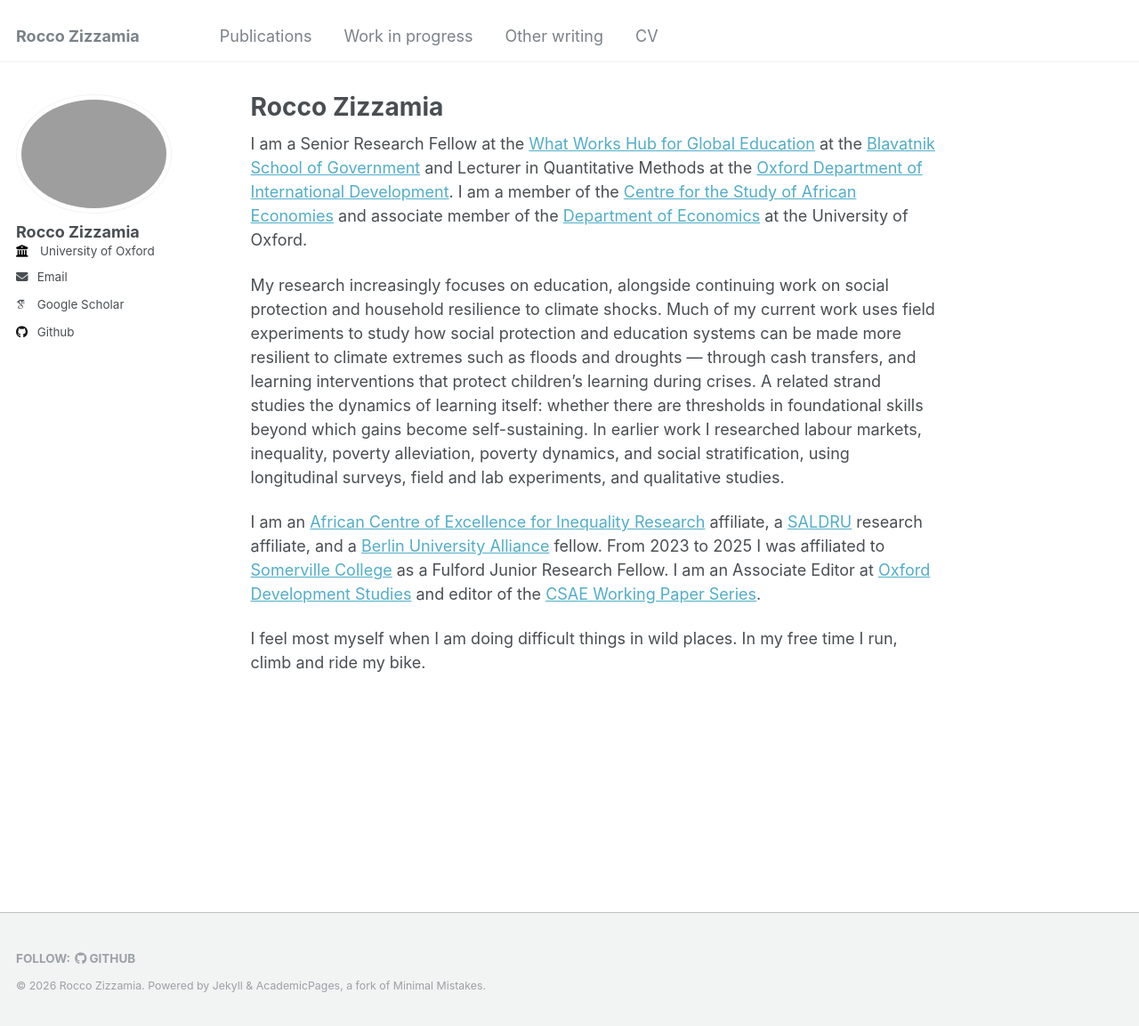
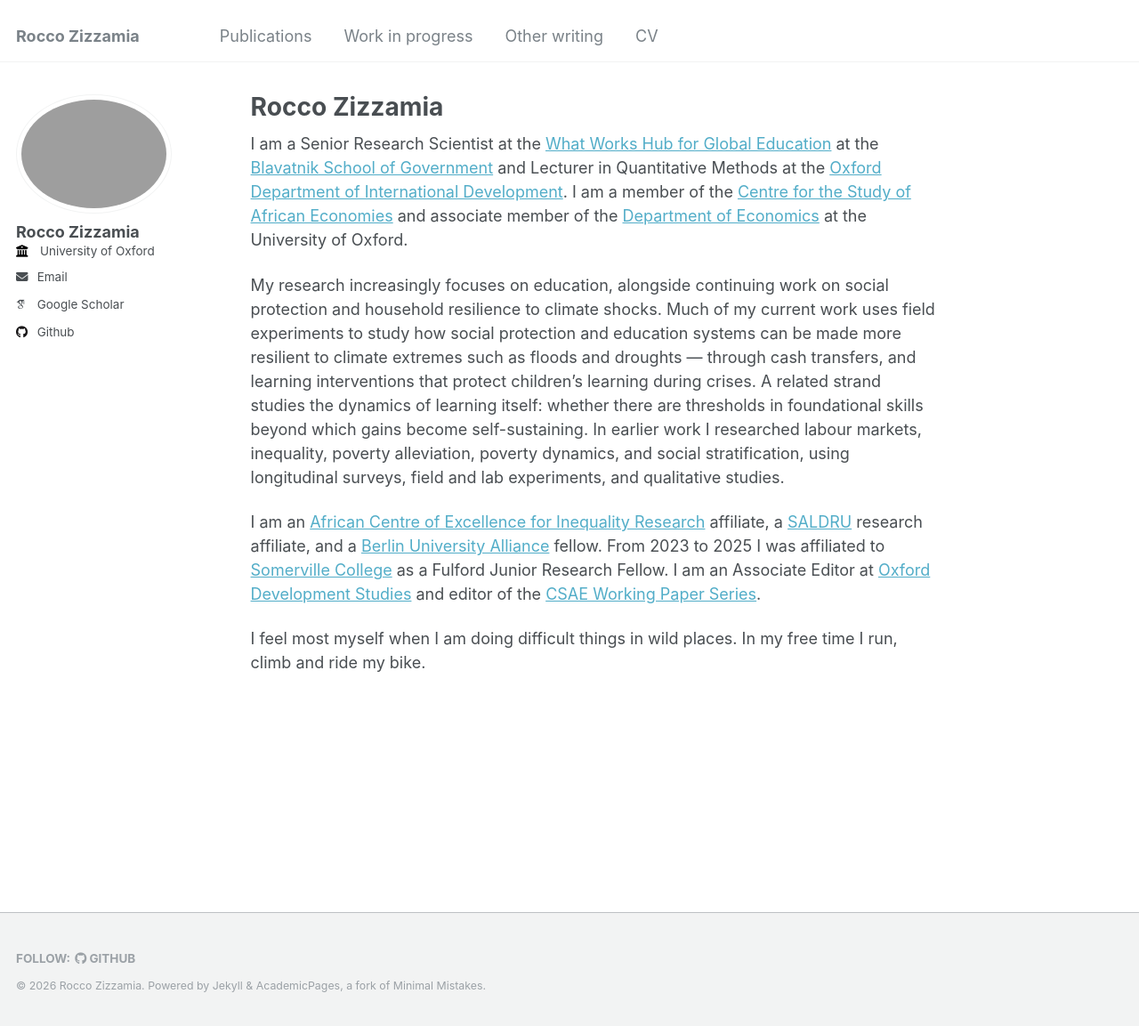
Before and after one commit to roccozizzamia/roccozizzamia.github.io, a Jekyll site: the page built from _pages/about.md, in a window 1280 px wide and 1153 px high. Shown: the whole window at 89% size. Built offline with Jekyll 4.4.1, drawn with Linux system fonts in a browser that asks for light colours; some web fonts are replaced.

Commit message:
bio update

```diff
--- a/CV/rocco-zizzamia-cv.Rmd
+++ b/CV/rocco-zizzamia-cv.Rmd
@@ -32,7 +32,7 @@
 
 # Current Appointments
 
-Senior Research Fellow (Blavatnik School of Government, University of Oxford) \hfill Sept. 2026-present
+Senior Research Scientist (Blavatnik School of Government, University of Oxford) \hfill Sept. 2026-present
 
 Lecturer in Quantitative Methods (Dept. of Int. Development, University of Oxford) \hfill Sept. 2025-present
 
--- a/_pages/about.html
+++ b/_pages/about.html
@@ -353,7 +353,7 @@
 </div>
 
 
-<p>I am a Senior Research Fellow at the <a href="https://www.wwhge.org/">What Works Hub for Global
+<p>I am a Senior Research Scientist at the <a href="https://www.wwhge.org/">What Works Hub for Global
 Education</a>{:target=“_blank”} at the <a href="https://www.bsg.ox.ac.uk/">Blavatnik School of
 Government</a>{:target=“_blank”} and Lecturer in Quantitative Methods at
 the <a href="https://www.qeh.ox.ac.uk/">Oxford Department of
--- a/_pages/about.md
+++ b/_pages/about.md
@@ -8,7 +8,7 @@
 ---
 
 
-I am a Senior Research Fellow at the [What Works Hub for Global Education](https://www.wwhge.org/){:target="_blank"} at the [Blavatnik School of Government](https://www.bsg.ox.ac.uk/){:target="_blank"} and Lecturer in Quantitative Methods at the [Oxford Department of International Development](https://www.qeh.ox.ac.uk/){:target="_blank"}. I am a member of the [Centre for the Study of African Economies](https://www.csae.ox.ac.uk/){:target="_blank"} and associate member of the [Department of Economics](https://www.economics.ox.ac.uk/){:target="_blank"} at the University of Oxford.
+I am a Senior Research Scientist at the [What Works Hub for Global Education](https://www.wwhge.org/){:target="_blank"} at the [Blavatnik School of Government](https://www.bsg.ox.ac.uk/){:target="_blank"} and Lecturer in Quantitative Methods at the [Oxford Department of International Development](https://www.qeh.ox.ac.uk/){:target="_blank"}. I am a member of the [Centre for the Study of African Economies](https://www.csae.ox.ac.uk/){:target="_blank"} and associate member of the [Department of Economics](https://www.economics.ox.ac.uk/){:target="_blank"} at the University of Oxford.
 
 My research increasingly focuses on education, alongside continuing work on social protection and household resilience to climate shocks. Much of my current work uses field experiments to study how social protection and education systems can be made more resilient to climate extremes such as floods and droughts — through cash transfers, and learning interventions that protect children's learning during crises. A related strand studies the dynamics of learning itself: whether there are thresholds in foundational skills beyond which gains become self-sustaining. In earlier work I researched labour markets, inequality, poverty alleviation, poverty dynamics, and social stratification, using longitudinal surveys, field and lab experiments, and qualitative studies.
 
```
Also changed, not shown: other parts of CV/rocco-zizzamia-cv.Rmd (+1 -1 lines), 2 other files.
